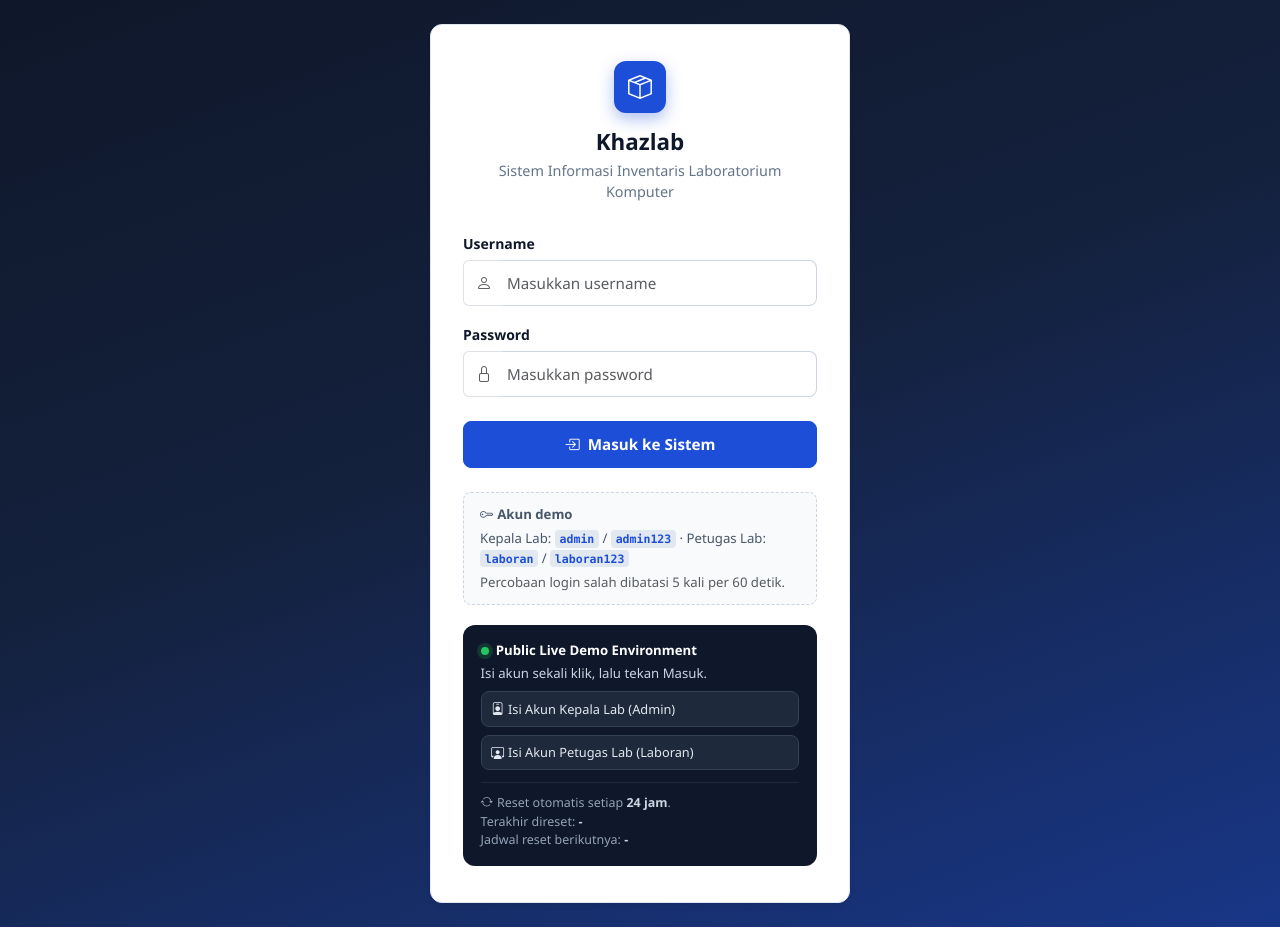
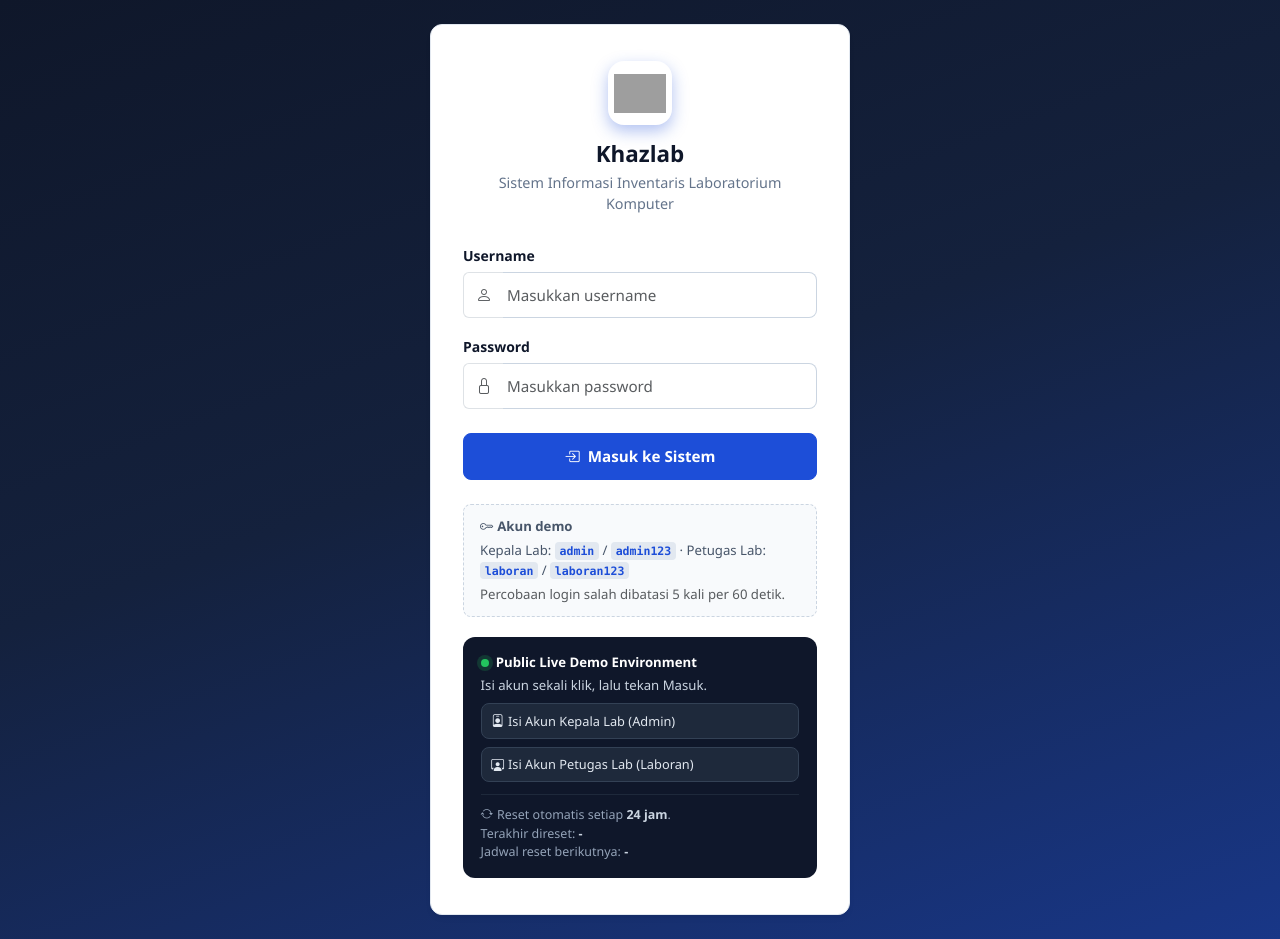
Before and after one commit to Qahluz/KhazLab, a CodeIgniter 4 app: template app/Views/auth/login.php in a window 1280 px wide. Run offline with PHP 8.4 and a stand-in for CodeIgniter, Linux system fonts and the light colour scheme; the template is opened without the code that fills it, so the values that code supplies are empty; some libraries are stand-ins or nearby versions; grey boxes are pictures that could not be loaded.

Commit message:
chore: pasang logo KhazLab, aktifkan mode production, dan audit prarilis

```diff
--- a/app/Views/auth/login.php
+++ b/app/Views/auth/login.php
@@ -4,6 +4,7 @@
     <meta charset="UTF-8">
     <meta name="viewport" content="width=device-width, initial-scale=1.0">
     <title><?= esc($title ?? 'Login Administrator - Khazlab') ?></title>
+    <link rel="icon" type="image/svg+xml" href="<?= base_url('assets/img/logo-khazlab.svg') ?>">
     <link rel="stylesheet" href="https://cdn.jsdelivr.net/npm/bootstrap@5.3.3/dist/css/bootstrap.min.css">
     <link rel="stylesheet" href="https://cdn.jsdelivr.net/npm/bootstrap-icons@1.11.3/font/bootstrap-icons.min.css">
     <style>
@@ -42,14 +43,14 @@
             display: inline-flex;
             align-items: center;
             justify-content: center;
-            width: 52px;
-            height: 52px;
-            background-color: var(--primary-color);
-            color: #ffffff;
-            border-radius: 12px;
-            font-size: 1.5rem;
+            width: 64px;
+            height: 64px;
+            background-color: #ffffff;
+            border-radius: 16px;
             margin-bottom: 1rem;
+            padding: 6px;
             box-shadow: 0 6px 16px rgba(29, 78, 216, .35);
+            overflow: hidden;
         }
 
         .login-title {
@@ -196,7 +197,7 @@
 <main class="login-card" role="main">
     <div class="text-center">
         <div class="brand-badge">
-            <i class="bi bi-box-seam"></i>
+            <img src="<?= base_url('assets/img/logo-khazlab.svg') ?>" alt="Logo Khazlab" style="width:100%;height:100%;object-fit:contain">
         </div>
         <h1 class="login-title">Khazlab</h1>
         <p class="login-subtitle">Sistem Informasi Inventaris Laboratorium Komputer</p>
--- a/app/Views/laporan/cetak_peminjaman.php
+++ b/app/Views/laporan/cetak_peminjaman.php
@@ -20,6 +20,7 @@
 <div class="card-custom">
     <div class="p-4">
         <div class="text-center border-bottom pb-3 mb-3">
+            <img src="<?= base_url('assets/img/logo-khazlab.svg') ?>" alt="Logo Khazlab" style="width:64px;height:64px;object-fit:contain" class="mb-2">
             <h3 class="h5 fw-bold mb-1 text-dark">LABORATORIUM KOMPUTER - PROGRAM STUDI SISTEM INFORMASI</h3>
             <div class="small text-muted">Sistem Informasi Inventaris Laboratorium (Khazlab)</div>
             <div class="small text-muted">Jl. Kampus Praktikum No. 1, Jakarta &middot; labkom@kampus.ac.id</div>
--- a/app/Views/layout/main.php
+++ b/app/Views/layout/main.php
@@ -4,6 +4,7 @@
     <meta charset="UTF-8">
     <meta name="viewport" content="width=device-width, initial-scale=1.0">
     <title><?= esc($title ?? 'Khazlab - Sistem Informasi Inventaris Laboratorium') ?></title>
+    <link rel="icon" type="image/svg+xml" href="<?= base_url('assets/img/logo-khazlab.svg') ?>">
     <link rel="preconnect" href="https://cdn.jsdelivr.net">
     <link rel="stylesheet" href="https://cdn.jsdelivr.net/npm/bootstrap@5.3.3/dist/css/bootstrap.min.css">
     <link rel="stylesheet" href="https://cdn.jsdelivr.net/npm/bootstrap-icons@1.11.3/font/bootstrap-icons.min.css">
@@ -18,7 +19,7 @@ $roleIcon    = $role === 'admin' ? 'bi-shield-check' : 'bi-person-workspace';
 ?>
 <aside id="sidebar" aria-label="Navigasi utama">
     <div class="brand">
-        <span class="brand-mark"><i class="bi bi-cpu-fill"></i></span>
+        <span class="brand-mark"><img src="<?= base_url('assets/img/logo-khazlab.svg') ?>" alt="Logo Khazlab" class="brand-logo"></span>
         <span class="brand-text">
             <strong>Khazlab</strong>
             <small>Inventaris Laboratorium</small>
--- a/writable/demo_last_reset.txt
+++ /dev/null
@@ -1 +0,0 @@
-1795450045
```
Also changed, not shown: BAHAN_LAPORAN_DAN_DEMO.md (+1 -0 lines), PENGUJIAN.md (+3 -1 lines), README.md, public/assets/css/khazlab.css, public/assets/img/logo-khazlab.svg (added), 1 other file.
